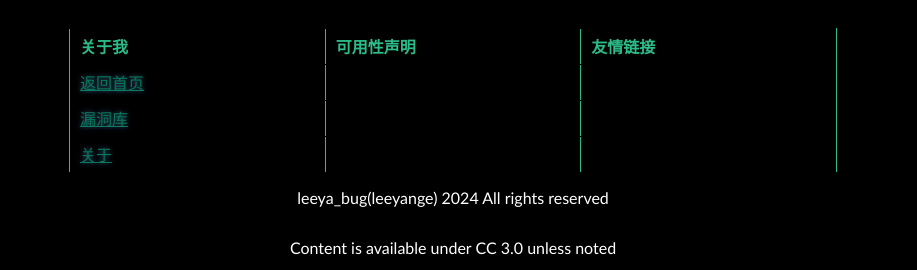
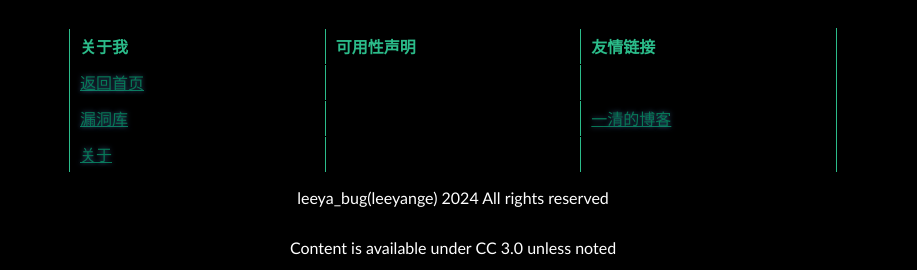
Before and after one commit to Leeyangee/leeyangee.github.io, a Jekyll site: the page built from index.html, in a window 1280 px wide. Shown: the part 1831-2101 px from the top of the page, without its empty margins (187-1104 px from the left). Built offline with Jekyll 4.4.1, drawn with Linux system fonts in a browser that asks for light colours; the list of posts is cut into pages by our own code.

Commit message:
Update footer.html

```diff
--- a/_includes/footer.html
+++ b/_includes/footer.html
@@ -18,7 +18,7 @@
       <tr>
         <td><a style="text-decoration: underline;color: #077857;" href="/Common-Record">漏洞库</a></td>
         <td></td>
-        <td></td>
+        <td><a style="text-decoration: underline;color: #077857;" href="www.yiqing.asia">一清的博客</a></td>
       </tr>
       <tr>
         <td><a style="text-decoration: underline;color: #077857;" href="/about">关于</a></td>
```
